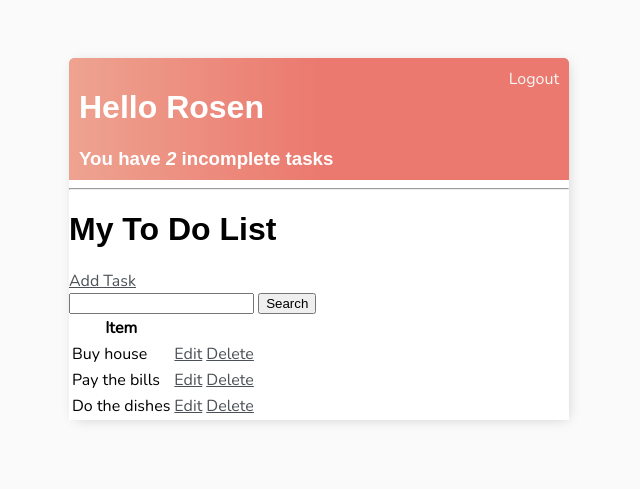
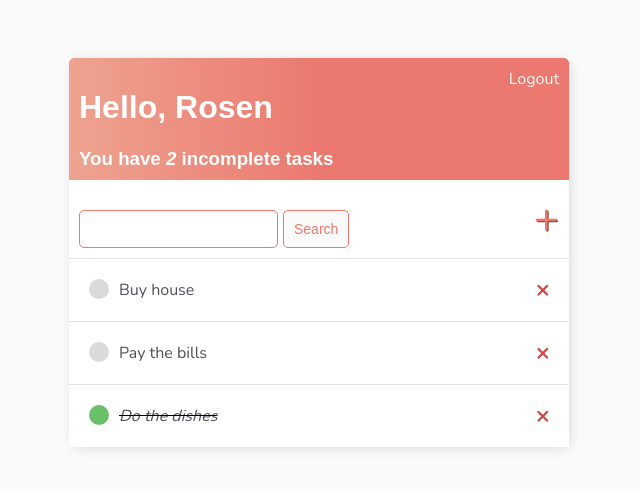
Before and after one commit to rosenmilev/ToDoApp, a Django app: page / in a window 1280 px wide. Shown: the top 489 px of the page, without its empty margins (321-961 px from the left). Run offline with Django 4.2, Linux system fonts and the light colour scheme; a user stored in the database is signed in; data comes from the database, SQL or seed files in the repository; both versions use the stored data as it was after the commit.

Commit message:
Set up styling

```diff
--- a/templates/base/main.html
+++ b/templates/base/main.html
@@ -42,6 +42,91 @@
             color: rgb(247, 247, 247);
             text-decoration: none;
         }
+
+        .task-wrapper {
+            display: flex;
+            align-items: center;
+            justify-content: space-between;
+            padding: 20px;
+            background-color: #fff;
+            border-top: 1px solid rgb(226, 226, 226);
+        }
+
+        .task-title {
+            display: flex;
+        }
+
+        .task-title a {
+            text-decoration: none;
+            color: #4b5156;
+            margin-left: 10px;
+        }
+
+        .task-complete-icon {
+            height: 20px;
+            width: 20px;
+            background-color: rgb(105, 192, 105);
+            border-radius: 50%;
+        }
+
+        .task-incomplete-icon {
+            height: 20px;
+            width: 20px;
+            background-color: rgb(218, 218, 218);
+            border-radius: 50%;
+        }
+
+        .delete-link {
+            text-decoration: none;
+            font-weight: 900;
+            color: #cf4949;
+            font-size: 22px;
+            line-height: 0px;
+        }
+
+        #search-add-wrapper {
+            display: flex;
+            justify-content: space-between;
+            align-items: center;
+            padding: 10px;
+        }
+
+        #add-link {
+            color: #EB796F;
+            text-decoration: none;
+            font-size: 42px;
+            text-shadow: 1px 1px #81412b;
+        }
+
+        input[type=text],
+        input[type=password],
+        textarea {
+            border: 1px solid #EB796F;
+            border-radius: 5px;
+            padding: 10px;
+            width: 90%;
+        }
+
+        label {
+            padding-top: 10px !important;
+            display: block;
+        }
+
+        .button {
+            border: 1px solid #EB796F;
+            background-color: #FAFAFA;
+            color: #EB796F;
+            padding: 10px;
+            font-size: 14px;
+            border-radius: 5px;
+            cursor: pointer;
+            text-decoration: none;
+        }
+
+        .card-body {
+            padding: 20px;
+        }
+
     </style>
 </head>
 <body>
--- a/templates/base/task_list.html
+++ b/templates/base/task_list.html
@@ -3,7 +3,7 @@
 
 <div class="header-bar">
     <div>
-        <h1>Hello {{ request.user|title }}</h1>
+        <h1>Hello, {{ request.user|title }}</h1>
         <h3 style="margin:0">You have <i>{{ count }}</i> incomplete task{{ count|pluralize:"s" }}</h3>
     </div>
 
@@ -18,28 +18,45 @@
 
 
 
-    <hr>
-<h1>My To Do List {{ color }}</h1>
+<div id="search-add-wrapper">
+    <form action="" method="get" style="margin-top: 20px; display: flex;">
+    <input type="text" name="search-area" value="{{ search_input }}">
+    <input class="button" type="submit" value="Search" style="margin-left: 5px">
+    </form>
+    <a id="add-link" href="{% url 'task-create' %}">&#x2b;</a>
+</div>
 
 
-<a href="{% url 'task-create' %}">Add Task</a>
-<form action="" method="get">
-    <input type="text" name="search-area" value="{{ search_input }}">
-    <input type="submit" value="Search">
-</form>
-<table>
-    <tr>
-        <th>Item</th>
-    </tr>
-    {% for task in tasks %}
-        <tr>
-            <td>{{ task.title }}</td>
-            <td><a href="{% url 'task-update' task.id %}">Edit</a></td>
-            <td><a href="{% url 'task-delete' task.id %}">Delete</a></td>
-        </tr>
-        {% empty %}
-            <h3>No items in list</h3>
-    {% endfor %}
-</table>
+
+    <div class="task-items-wrapper">
+         {% for task in tasks %}
+             <div class="task-wrapper">
+             {% if task.complete %}
+                <div class="task-title">
+                    <div class="task-complete-icon"></div>
+                    <i><s><a href="{% url 'task-update' task.id %}">{{ task }}</a></s></i>
+                </div>
+                 <a class="delete-link" href="{% url 'task-delete' task.id %}">&#215;</a>
+                 {% else %}
+                 <div class="task-title">
+                    <div class="task-incomplete-icon"></div>
+                    <a href="{% url 'task-update' task.id %}">{{ task }}</a>
+                </div>
+                 <a class="delete-link" href="{% url 'task-delete' task.id %}">&#215;</a>
+             {% endif %}
+
+
+
+             </div>
+
+             {% empty %}
+             <h3>No items in list</h3>
+
+         {% endfor %}
+    </div>
+
+
+
+
 
 {% endblock content %}
```
Also changed, not shown: templates/base/login.html (+8 -3 lines), templates/base/register.html (+16 -5 lines), templates/base/task_confirm_delete.html (+7 -2 lines), templates/base/task_form.html (+11 -4 lines), db.sqlite3.
